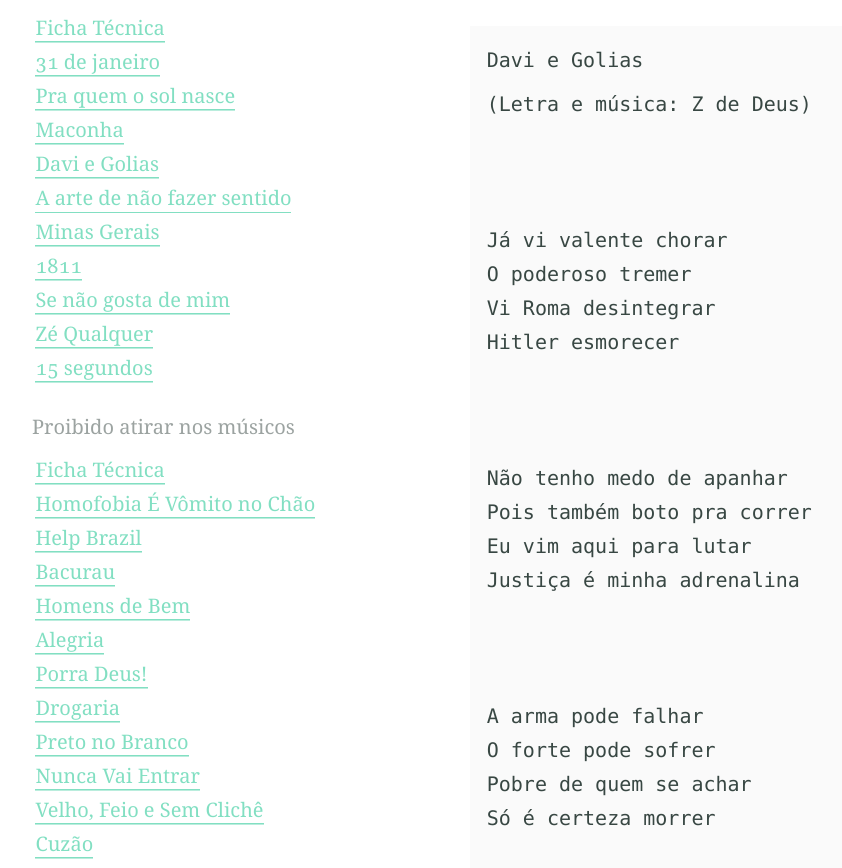
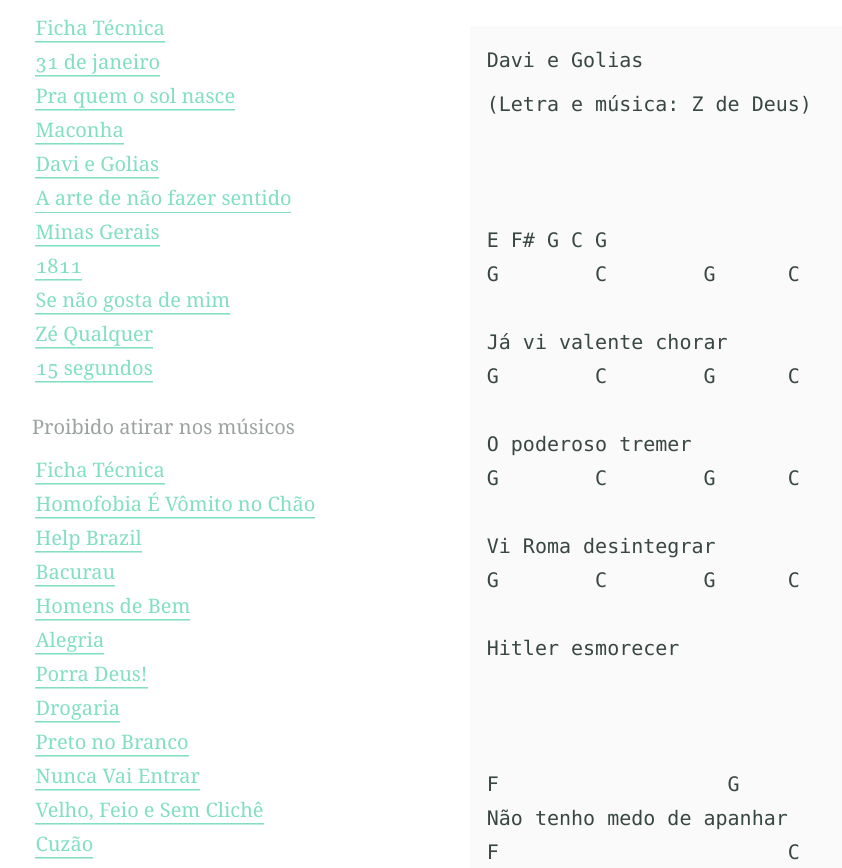
Before and after one commit to antifas/antifas.github.io, a Jekyll site: the page built from _letras_disco2/Davi e Golias.md, in a window 1280 px wide and 900 px high, scrolled down 807 px, cut to the strip 32-900 px from the top of the window. Shown: the whole strip, without its empty margins (32-874 px from the left). Built offline with Jekyll 4.4.1, drawn with Linux system fonts in a browser that asks for light colours; part of the change alters nothing that is shown; some of the changed text lies outside the part shown.

```diff
--- a/_letras_disco2/Davi e Golias.md
+++ b/_letras_disco2/Davi e Golias.md
@@ -3,18 +3,27 @@ title: Davi e Golias
 disco: A Arte de não fazer sentido
 layout: musicas
 feature_image: "/imgs/4.jpg"
-video: BoJ1YPV7sfU
+video: rpVtij-tRVQ
 ---
 (Letra e música: Z de Deus)
 
+E F# G C G
+G        C        G      C
 Já vi valente chorar
+G        C        G      C
 O poderoso tremer
+G        C        G      C
 Vi Roma desintegrar
+G        C        G      C
 Hitler esmorecer
 
+F                   G
 Não tenho medo de apanhar
+F                        C
 Pois também boto pra correr
+F                   G
 Eu vim aqui para lutar
+F                        C
 Justiça é minha adrenalina
 
 A arma pode falhar
```
